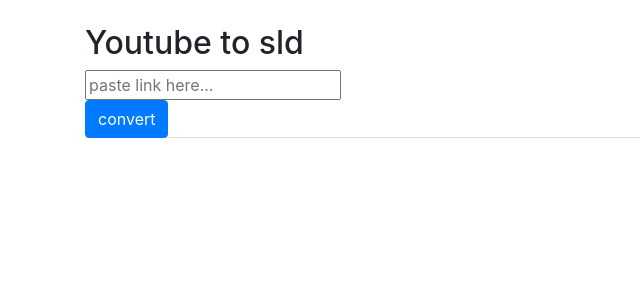
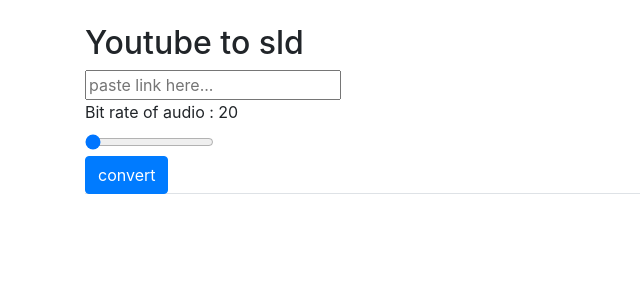
Before and after one commit to Ramanathi/converter, a Django app: page /mp42sld/ in a window 1280 px wide. Shown: the top 300 px of the page, without its empty margins (0-640 px from the left). Run offline with Django 3.2, Linux system fonts and the light colour scheme; some libraries are stand-ins or nearby versions.

Commit message:
bitrate regulator

```diff
--- a/mp42sld/forms.py
+++ b/mp42sld/forms.py
@@ -2,3 +2,4 @@
 
 class linkform(forms.Form):
     link = forms.CharField(label='Link :', max_length=100)
+    bitrate = forms.DecimalField(min_value=20, max_value=120)
--- a/mp42sld/views.py
+++ b/mp42sld/views.py
@@ -8,6 +8,7 @@
 from numpy import linalg as LA
 import time
 import urllib.parse as urlparse
+import subprocess
 
 intensity_threshold=10
 num_threshold = 5 #in percentage
@@ -116,16 +117,24 @@
 
     cv2.destroyAllWindows()
 
+def audio(video_id, bitrate="20k"):
+    video = pafy.new(video_id)
+    bestaudio = video.getbestaudio()
+    file_name = bestaudio.title + "." + bestaudio.extension
+    bestaudio.download()
+    subprocess.run(["ffmpeg", "-y", "-i", file_name, "-b:a", bitrate, "audio.mp3"])
+    subprocess.run(["rm", file_name])
+
 # Create your views here.
 def index(request):
     if request.method == 'POST':
         form = linkform(request.POST)
         if form.is_valid():
             video_id = get_yt_link(form.cleaned_data.get('link'))
-
-            video = pafy.new(video_id)
-            bestaudio = video.getbestaudio()
-            bestaudio.download()
+            bitrate = str(form.cleaned_data.get('bitrate'))+"k"
+            audio(video_id, bitrate)
+            # bestaudio = video.getbestaudio()
+            # bestaudio.download()
 
             ydl_opts = {}
 
--- a/templates/home.html
+++ b/templates/home.html
@@ -6,6 +6,7 @@
   <meta name="viewport" content="width=device-width, initial-scale=1, shrink-to-fit=no">
   <link rel="stylesheet" href="https://stackpath.bootstrapcdn.com/bootstrap/4.1.3/css/bootstrap.min.css" integrity="sha384-MCw98/SFnGE8fJT3GXwEOngsV7Zt27NXFoaoApmYm81iuXoPkFOJwJ8ERdknLPMO" crossorigin="anonymous">
   {% load crispy_forms_tags %}
+  <script src="https://ajax.googleapis.com/ajax/libs/jquery/2.1.1/jquery.min.js"></script>
 <body>
   <main>
     <div class="container mb-4">
@@ -16,6 +17,15 @@
       <form method="post" class="uniForm">
         {% csrf_token %}
         <input id="link" type="text" name="link" placeholder="paste link here...">
+        <br>
+        <label>Bit rate of audio : </label> <span id="br">20</span>
+        <br>
+        <input type="range" min="20" max="120" value="20" id = "br_slider" name="bitrate" >
+        <script>
+          $(document).on('input', '#br_slider', function() {
+              $('#br').html( $(this).val() );
+          });
+        </script>
         <br>
         <button value="submit" type="submit" class="btn btn-primary">convert</button>
       </form>
```
Also changed, not shown: 1 other file.
